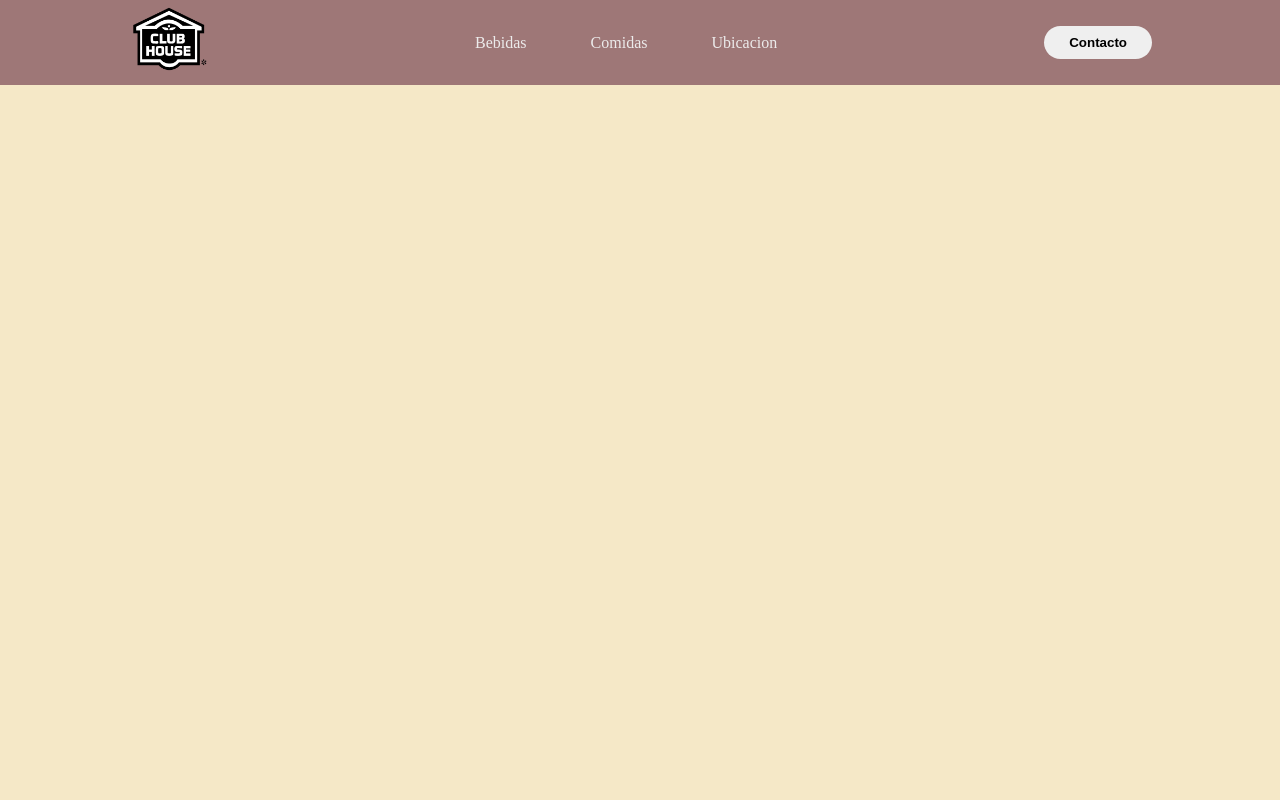
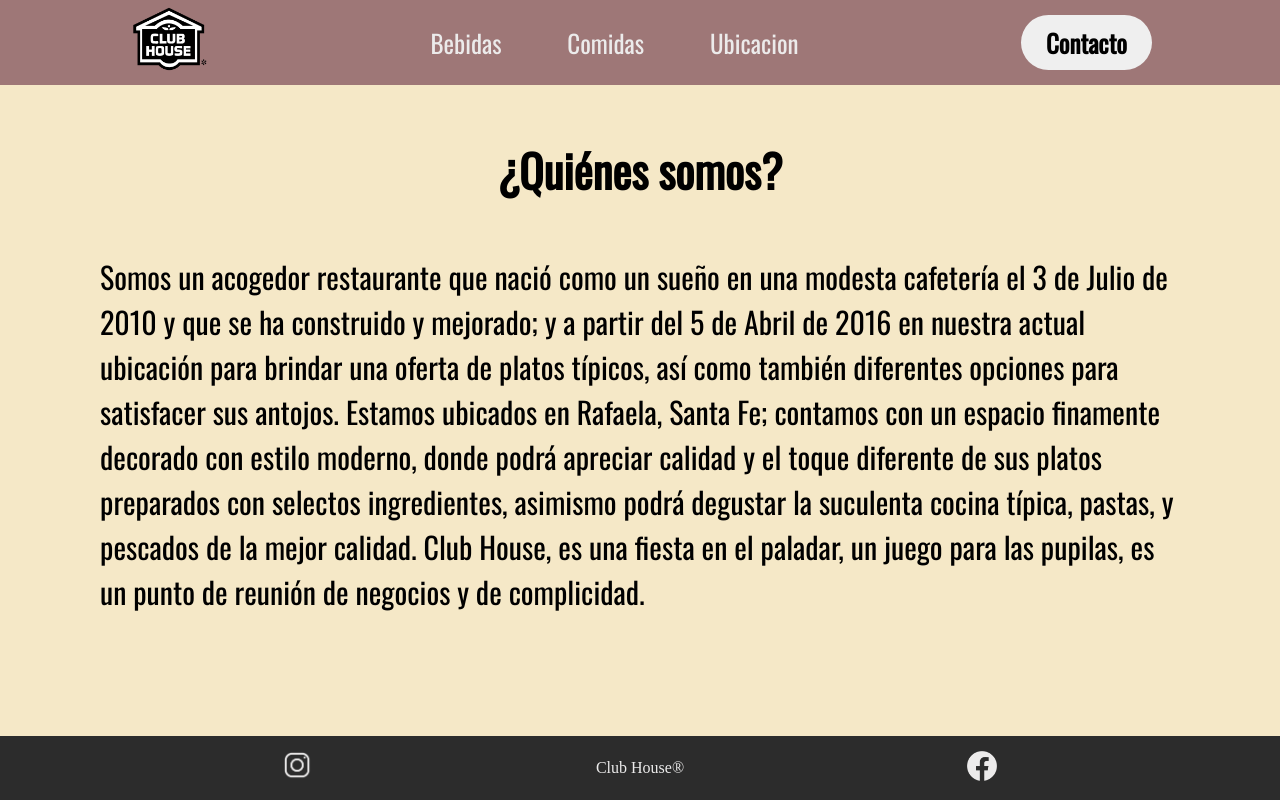
Before and after one commit to matiasandob/preentrega3_Sandobal, a website: page index.html in a window 1280 px wide. Drawn offline with nearby package versions, Linux system fonts and the light colour scheme.

Commit message:
agregue el footer

```diff
--- a/index.html
+++ b/index.html
@@ -36,5 +36,21 @@
 
     </header>
 
+    <main>
+        <h1 class="titulo-index">¿Quiénes somos?</h1>
+            <p>Somos un acogedor restaurante que nació como un sueño en una modesta cafetería el 3 de Julio de 2010 y que se ha
+            construido y mejorado; y a partir del 5 de Abril de 2016 en nuestra actual ubicación para brindar una oferta de platos
+            típicos, así como también diferentes opciones para satisfacer sus antojos.
+            Estamos ubicados en Rafaela, Santa Fe; contamos con un espacio finamente decorado con estilo moderno, donde podrá apreciar calidad y el toque
+            diferente de sus platos preparados con selectos ingredientes, asimismo podrá degustar la suculenta cocina típica,
+            pastas, y pescados de la mejor calidad. Club House, es una fiesta en el paladar, un juego para las pupilas,
+            es un punto de reunión de negocios y de complicidad.</p>
+    </main>
+
+    <footer>
+        <div><a href="https://www.instagram.com/clubhouse_rafaela/" target="_blank"><img src="./assets/insta-logo.png" alt="Instagram Logo" class="insta-logo"></a></div>
+        <p>Club House®</p>
+        <div><a href="https://www.facebook.com/profile.php?id=100083162847281" target="_blank"><img src="./assets/logo-facebook.png" alt="Facebook Logo" class="facebook-logo"></a></div>
+    </footer>
 </body>
 </html>
--- /dev/null
+++ b/scss/layout/_footer.scss
@@ -0,0 +1,18 @@
+footer {background-color: rgb(44, 44, 44);
+        position:absolute;
+        bottom: 0;
+        width: 100%;
+        height: 8%;
+        display: flex;
+        justify-content: space-evenly ;
+        align-items: center;
+
+        p {color: #ecebeb;}
+
+        .insta-logo {height: 30px;
+                    width: 30px;}
+
+        .facebook-logo {height: 30px;
+                        width: 30px;}
+
+        }
--- a/scss/layout/_header.scss
+++ b/scss/layout/_header.scss
@@ -20,6 +20,8 @@ header {
     .nav-links {
     display: inline-block;
     padding: 0 30px;
+    font-family: "Oswald";
+    font-size: 25px;
 
     li {display: inline-block;
         padding: 0 30px;}
@@ -37,6 +39,8 @@ header {
     cursor:pointer;
     transition: all 0.3s ease 0s;
     padding: 9px 25px;
+    font-family: "Oswald";
+    font-size: 25px;
 
     &:hover {background-color: #F5E8C7;
         color:#9E7777;
--- a/scss/layout/_main.scss
+++ b/scss/layout/_main.scss
@@ -0,0 +1,16 @@
+main {
+    .titulo-index {
+        display: flex;
+        justify-content: center;
+        margin: 4% 0;
+        font-family: "Oswald";
+        font-size: 45px;}
+
+    p {display: flex;
+        justify-content: center;
+        font-family: "Oswald";
+        font-size: 30px;
+        margin: 0px 100px;
+
+    }
+}
--- a/scss/style.scss
+++ b/scss/style.scss
@@ -1,3 +1,5 @@
 @import "./base/reset";
 @import "./base/typo";
 @import "./layout/header";
+@import "./layout/main";
+@import "./layout/footer";
```
Also changed, not shown: pages/bebida.html (+8 -0 lines), pages/comida.html (+8 -0 lines), pages/contacto.html (+9 -0 lines), pages/ubicacion.html (+10 -0 lines), assets/insta-logo.png (added), assets/logo-facebook.png (added), css/style.css, scss/base/_reset.scss (line endings or trailing spaces), 1 other file.
